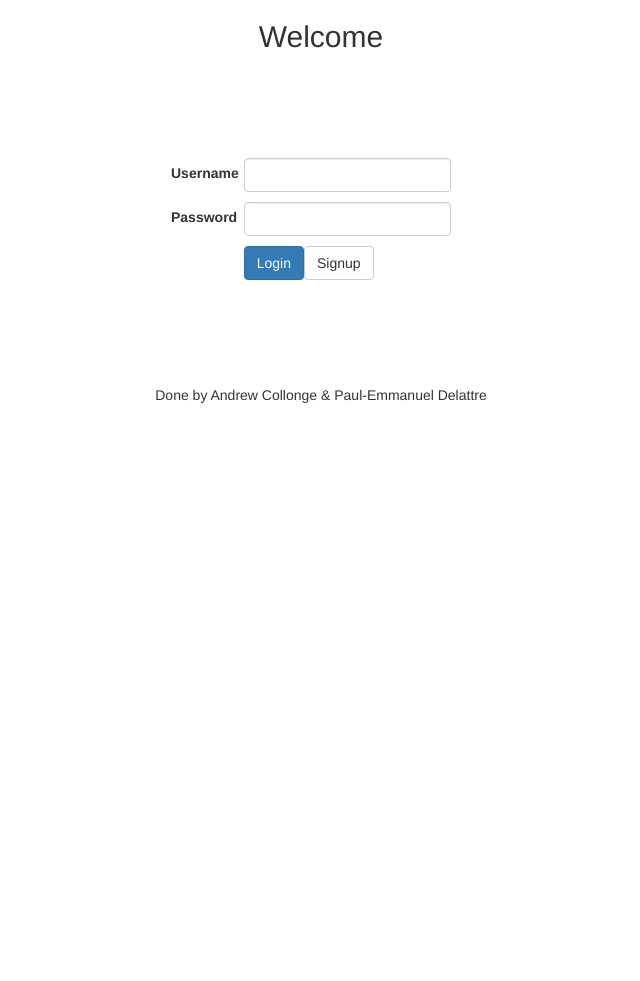
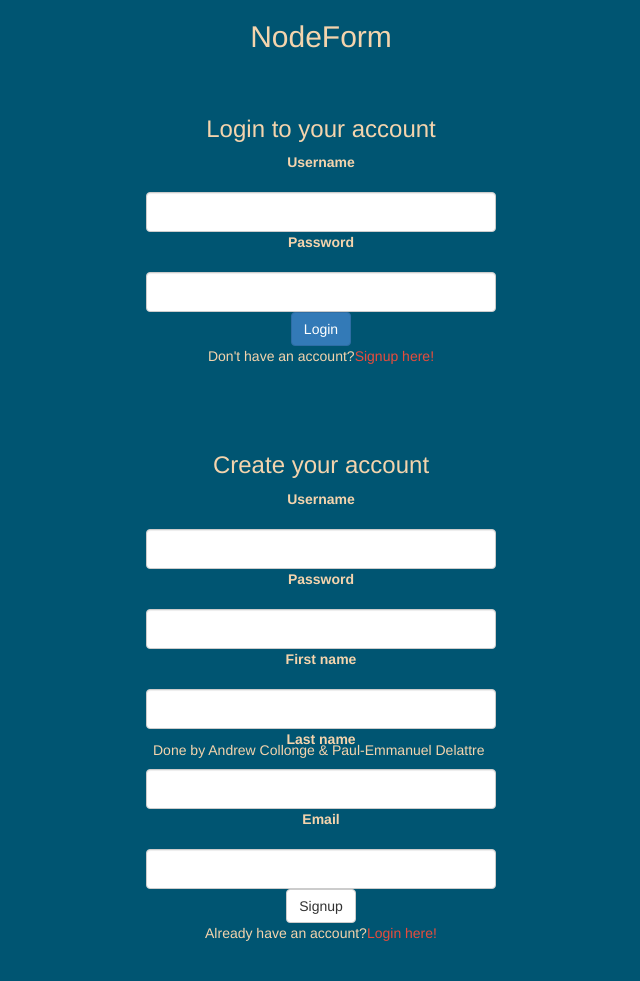
Before and after one commit to pedelattre/webapp, a Node project: template views/index.jade in a window 1280 px wide. Shown: the whole page, without its empty margins (319-959 px from the left). Before the commit the page ends 403 px from the top, so only its background shows below. Run offline with Node 20 templates, Linux system fonts and the light colour scheme; the template is opened without the code that fills it, so the values that code supplies are empty.

Commit message:
New forms + CSS

```diff
--- a/public/resources/webapp.css
+++ b/public/resources/webapp.css
@@ -1,17 +1,55 @@
-h2 {
+body {
   text-align: center;
+  background-color: #005572;
+}
+h2,
+h3,
+p,
+label {
+  color: #f4d4ad;
+}
+#footer {
+  position: absolute;
+  left: 50%;
+  margin-left: -200px;
+  padding: 0px 32px;
+  bottom: 30px;
+}
+a {
+  color: #e74c3c;
+}
+a:hover {
+  text-decoration: none;
+  color: #008b8d;
+}
+#main {
+  position: relative;
+  margin-top: 15px;
+}
+form {
+  width: 400px;
 }
 #login {
   position: relative;
-  width: 300px;
-  margin: 100px auto;
+  margin-top: 0;
+  padding: 28px 25px;
+  left: 50%;
+  margin-left: -200px;
+  top: 0;
 }
-#login td {
-  padding: 5px;
+#signup {
+  position: relative;
+  margin-top: 0;
+  padding: 28px 25px;
+  left: 50%;
+  margin-left: -200px;
+  top: 0;
 }
-#login button {
-  margin-right: 10px;
+input[type=text],
+[type=password] {
+  padding: 7px;
+  width: 100%;
+  height: 40px;
+  margin-top: 15px;
+  font-size: 18px;
 }
-p {
-  text-align: center;
-}
--- a/views/index.jade
+++ b/views/index.jade
@@ -16,7 +16,9 @@ html
         $().ready ->
           console.log 'ready'
 
-          $('#log').click (e) ->
+          $('#signup').hide()
+
+          $('#loginButton').click (e) ->
             user =
               username: $('#login-username').val()
               password: $('#login-password').val()
@@ -26,7 +28,13 @@ html
               console.log 'data', data
             , 'json'
 
-          $('#sign').click (e) ->
+
+          $('#signupLink').click (e) ->
+            $("#login").slideUp "slow", ->
+              $("#signup").slideDown "slow"
+              return
+
+          $('#signupButton').click (e) ->
             user =
               username: $('#login-username').val()
               password: $('#login-password').val()
@@ -35,30 +43,42 @@ html
             $.post "/user/signup", user, (data) ->
               console.log 'data', data
             , 'json'
+            $("#login").hide()
+
+          $('#loginLink').click (e) ->
+            $("#signup").slideUp "slow", ->
+              $("#login").slideDown "slow"
+              return
 
   body
 
-    h2 Welcome
+    h2 NodeForm
 
-    form#login(action="/user/login", method="post", role="form")
-      table
-        tr.form-group
-          th
-            label(for="login-username") Username
-          td
-            input#login-username.form-control(type='text', name="username")
-        tr.form-group
-          th
-            label(for="login-password") Password
-          td
-            input#login-password.form-control(type='password', name="password")
-        tr.form-group
-          th
-          td
-            //- button.btn.btn-primary(type='button') Login
-            //- button.btn.btn-default(type='button') Signup
-            input.btn.btn-primary(type='submit', value="Login", id="log")
-            input.btn.btn-default(type='submit', value="Signup", id="sign")
+    div#main
+      form#login(action="/user/login", method="post", role="form")
+        h3 Login to your account
+        label(for="login-username") Username
+        input#login-username.form-control(type='text', name="username")
+        label(for="login-password") Password
+        input#login-password.form-control(type='password', name="password")
+        input.btn.btn-primary(type='submit', value="Login", id="loginButton")
+        p Don't have an account?
+          a(class="signup" href="#" id="signupLink") Signup here!
 
+      form#signup(action="/user/signup", method="post", role="form")
+        h3 Create your account
+        label(for="signup-username") Username
+        input#signup-username.form-control(type='text', name="username")
+        label(for="signup-password") Password
+        input#signup-password.form-control(type='password', name="password")
+        label(for="signup-firstname") First name
+        input#signup-firstname.form-control(type='text', name="firstname")
+        label(for="signup-lastname") Last name
+        input#signup-lastname.form-control(type='text', name="lastname")
+        label(for="signup-email") Email
+        input#signup-email.form-control(type='text', name="email")
+        input.btn.btn-default(type='submit', value="Signup", id="signinButton")
+        p Already have an account?
+          a(class="login" href="#" id="loginLink") Login here!
 
-    p Done by Andrew Collonge & Paul-Emmanuel Delattre
+    p#footer Done by Andrew Collonge & Paul-Emmanuel Delattre
--- a/views/resources/webapp.styl
+++ b/views/resources/webapp.styl
@@ -1,14 +1,50 @@
-h2
+body
   text-align center
+  background-color #005572
+
+h2, h3, p, label
+  color #F4D4AD
+
+#footer
+  position absolute
+  left 50%
+  margin-left -200px
+  padding 0px 32px
+  bottom 30px
+
+a
+  color #E74C3C
+
+a:hover
+  text-decoration none
+  color #008B8D
+
+#main
+  position relative
+  margin-top 15px
+
+form
+  width 400px
 
 #login
   position relative
-  width 300px
-  margin 100px auto
-  td
-    padding 5px
-  button
-    margin-right 10px
+  margin-top 0
+  padding 28px 25px
+  left 50%
+  margin-left -200px
+  top 0
 
-p
-  text-align center
+#signup
+  position relative
+  margin-top 0
+  padding 28px 25px
+  left 50%
+  margin-left -200px
+  top 0
+
+input[type=text], [type=password]
+  padding 7px
+  width 100%
+  height 40px
+  margin-top 15px
+  font-size 18px
```
